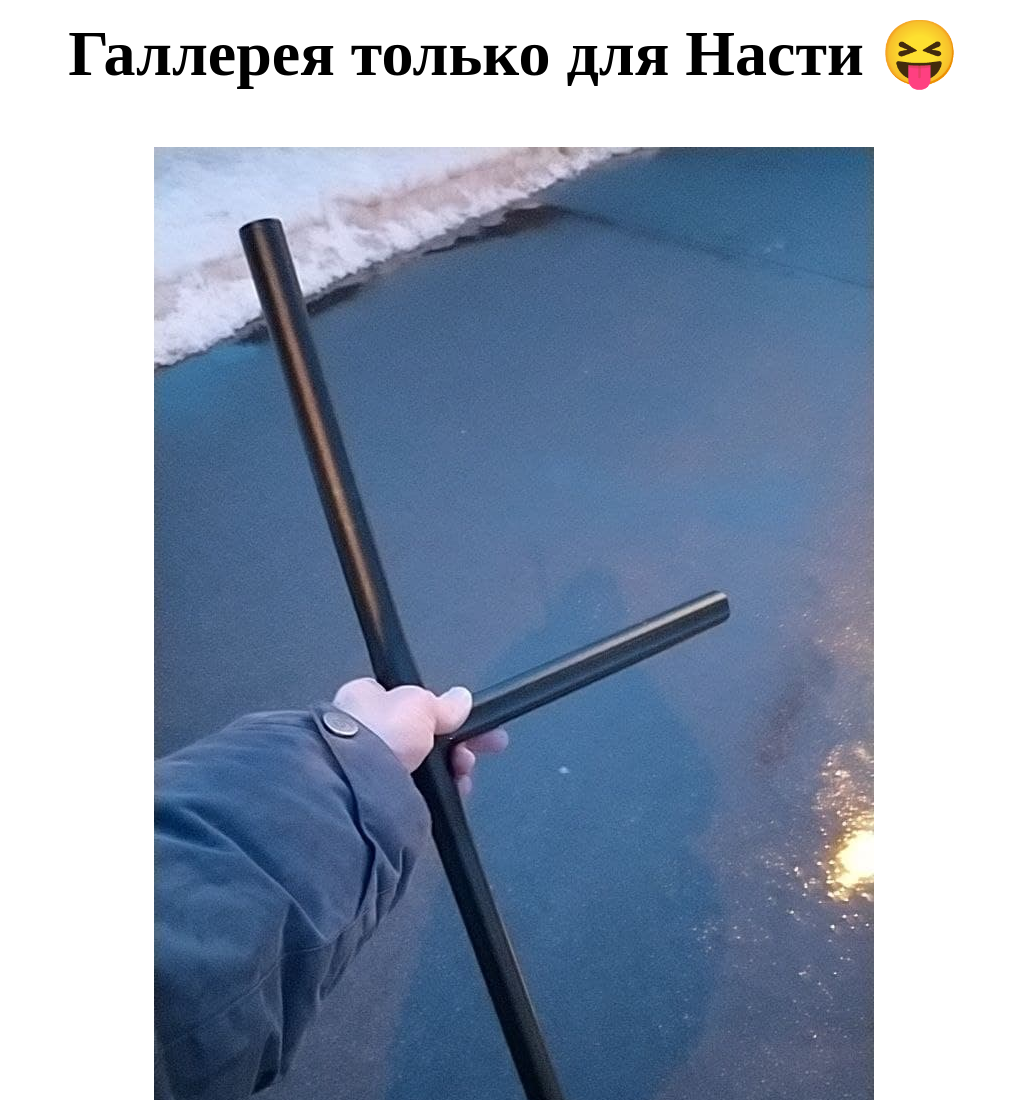
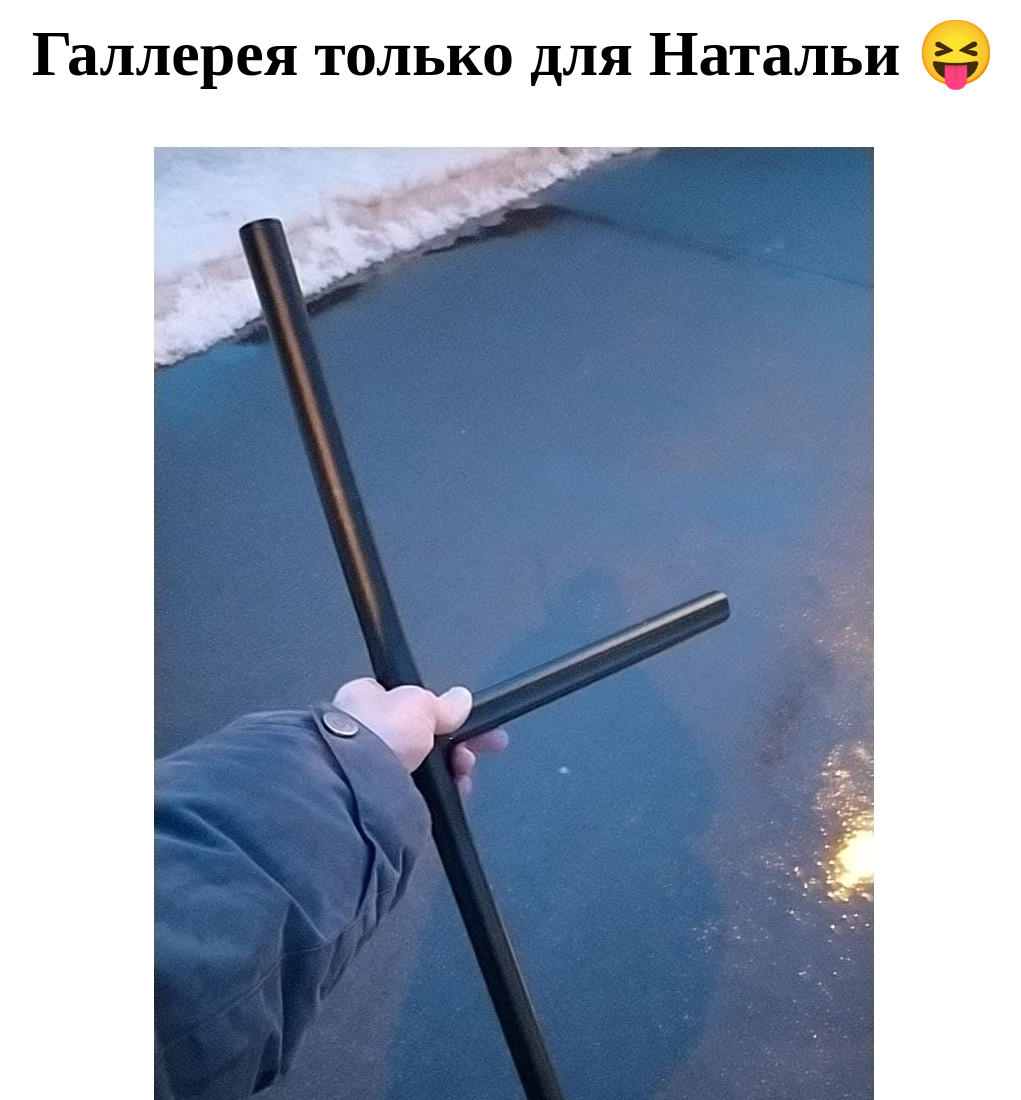
Before and after one commit to fenibazil/NastyaGallery, a plain HTML site: page index.html in a window 1280 px wide. Shown: the top 1100 px of the page, without its empty margins (126-1147 px from the left). Drawn offline with Linux system fonts and the light colour scheme.

Commit message:
Update index.html
123

```diff
--- a/index.html
+++ b/index.html
@@ -8,7 +8,7 @@
     </head>
     <body>
 
-        <h1>Галлерея только для Насти &#128541;</h1>
+        <h1>Галлерея только для Натальи &#128541;</h1>
 
         <img src="./img/photo_2021-03-01_10-14-41.jpg" alt="этот грёбанный велоруль, я тоже разочарован, он месяц шёл" title="этот грёбанный велоруль, я тоже разочарован, он месяц шёл">
 
```
